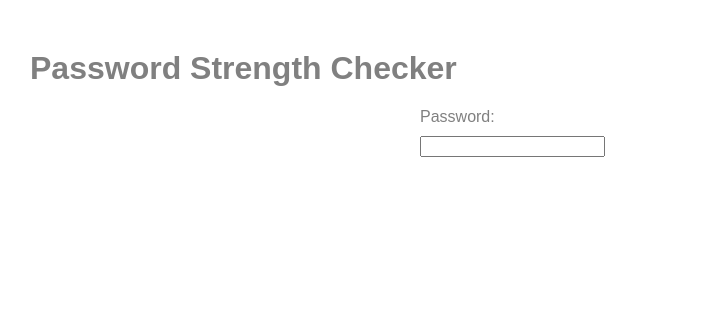
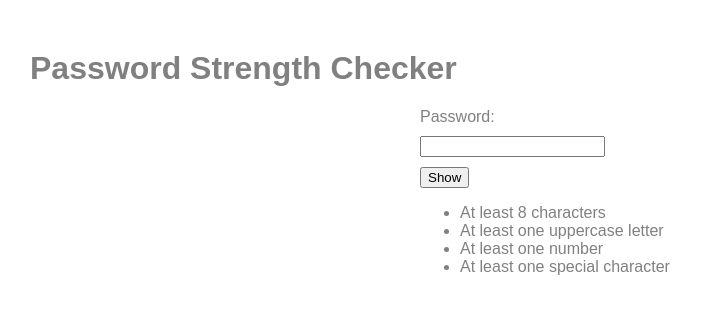
Before and after one commit to 6manusigei3/Light_my_candle, a plain HTML site: page password-strength.html in a window 1280 px wide. Shown: the whole page, without its empty margins (20-721 px from the left). Drawn offline with Linux system fonts and the light colour scheme.

Commit message:
password-strength.html

```diff
--- a/password-strength.html
+++ b/password-strength.html
@@ -7,10 +7,22 @@
 </head>
 <body>
   <h1>Password Strength Checker</h1>
-  <form>
+  <form autocomplete="off">
     <label for="password">Password:</label>
-    <input type="password" id="password" name="password">
-    <div id="strengthText"></div>
+    <div class="password-wrapper">
+      <input type="password" id="password" name="password" aria-describedby="strengthText requirements">
+      <button type="button" id="togglePassword" aria-label="Show password">Show</button>
+    </div>
+    <div id="strengthBar">
+      <div id="strengthFill"></div>
+    </div>
+    <div id="strengthText" aria-live="polite"></div>
+    <ul id="requirements">
+      <li id="lengthReq" class="invalid">At least 8 characters</li>
+      <li id="uppercaseReq" class="invalid">At least one uppercase letter</li>
+      <li id="numberReq" class="invalid">At least one number</li>
+      <li id="symbolReq" class="invalid">At least one special character</li>
+    </ul>
   </form>
   <script src="password-strength.js"></script>
 </body>
```
